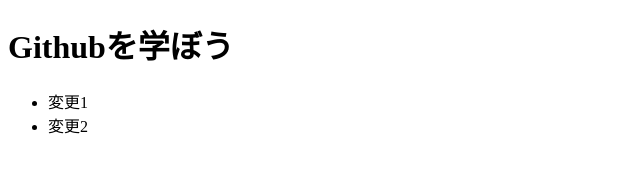
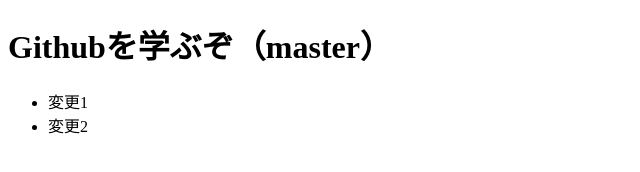
Before and after one commit to Takapon2512/git_practice1, a plain HTML site: page index.html in a window 1280 px wide. Shown: the whole page, without its empty margins (0-640 px from the left). Drawn offline with Linux system fonts and the light colour scheme.

Commit message:
Update index.html

```diff
--- a/index.html
+++ b/index.html
@@ -7,7 +7,7 @@
 </head>
 <body>
     <h1>
-        Githubを学ぼう
+        Githubを学ぶぞ（master）
     </h1>
     <ul>
         <li>変更1</li>
```
